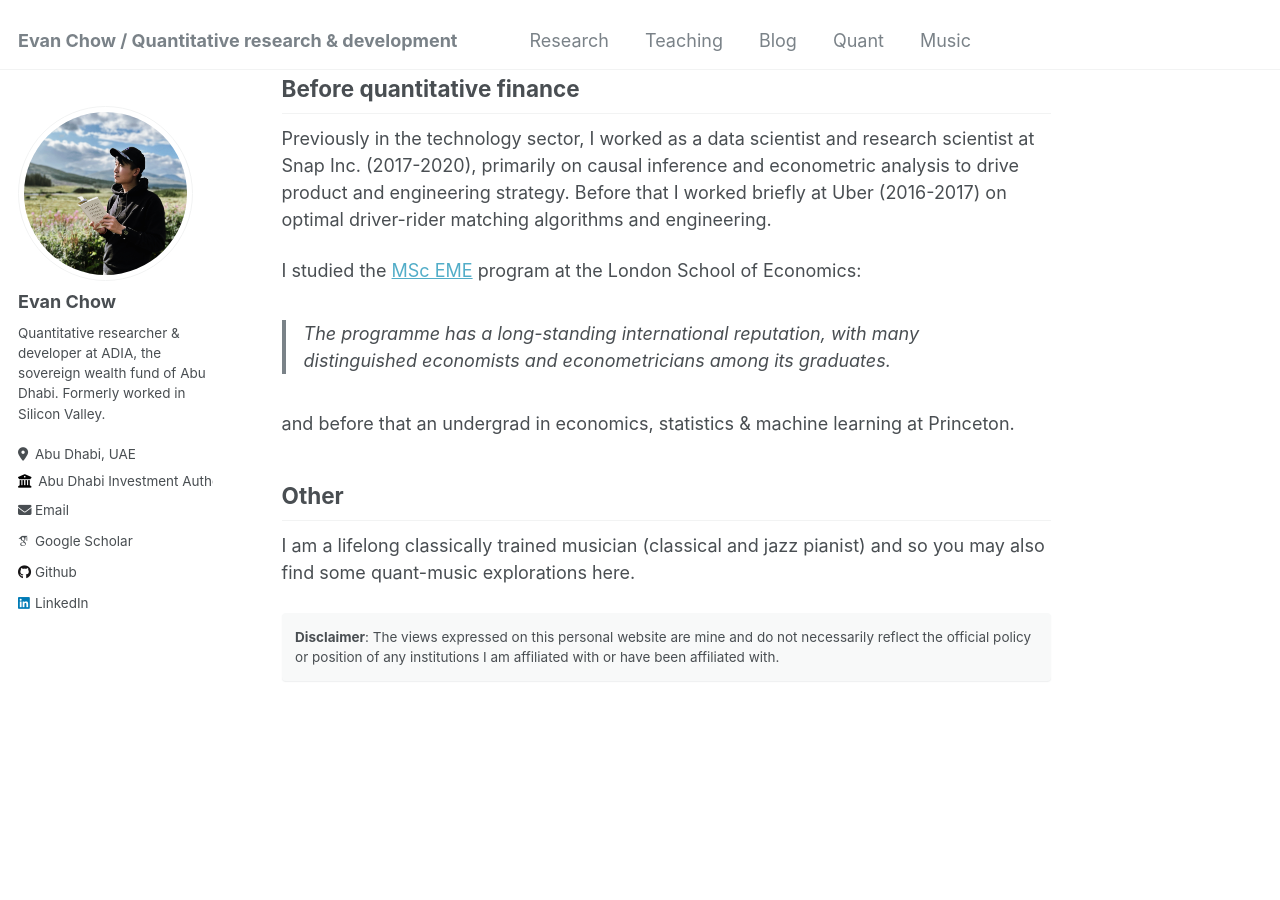
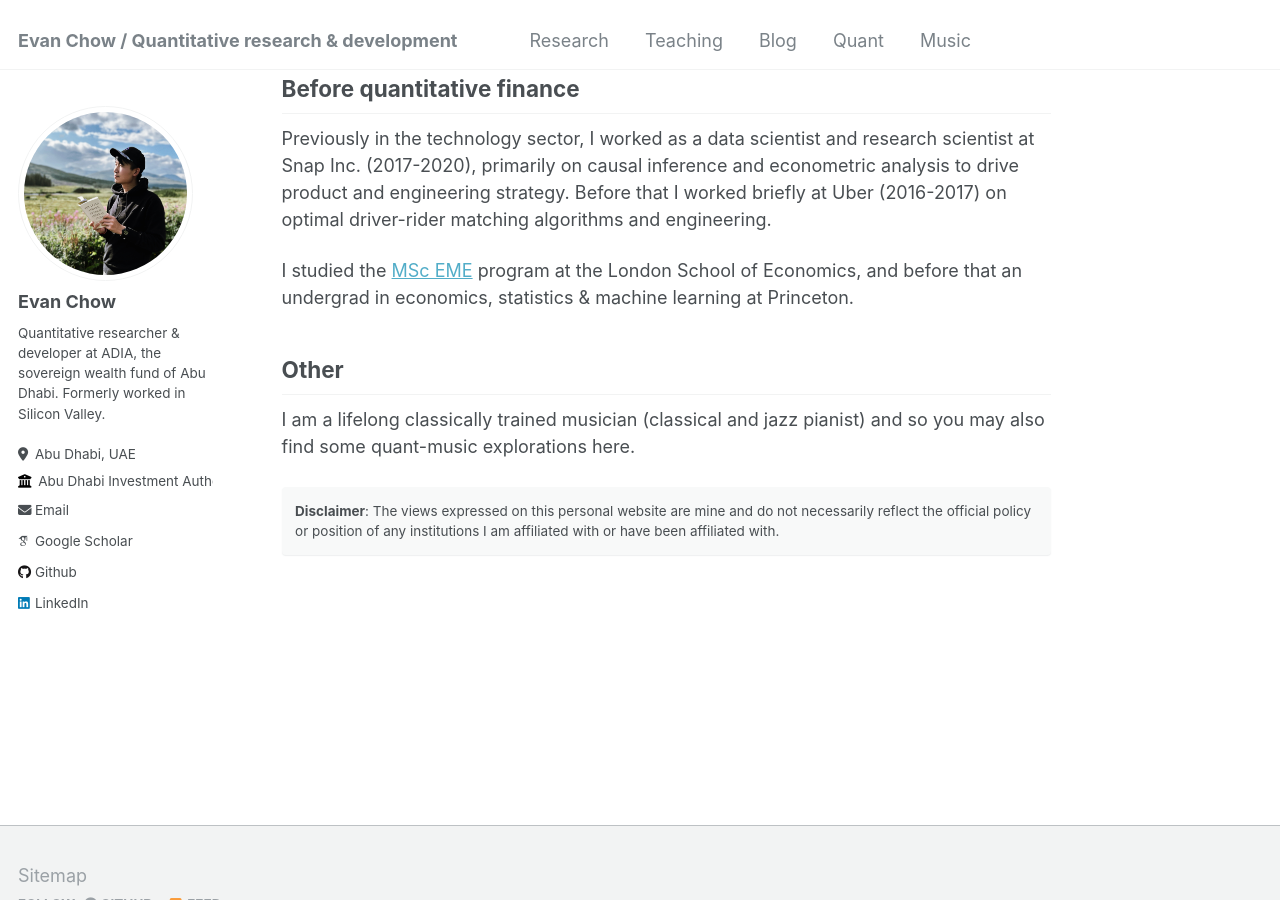
Before and after one commit to evnchw/evnchw.github.io, a Jekyll site: the page built from _pages/about.md, in a window 1280 px wide and 900 px high, scrolled down 988 px. Built offline with Jekyll 4.4.1, drawn with Linux system fonts in a browser that asks for light colours; some web fonts are replaced.

Commit message:
Update about.md

```diff
--- a/_pages/about.md
+++ b/_pages/about.md
@@ -34,11 +34,7 @@ Since my role is within a scientific investing team, I have also run a number of
 
 Previously in the technology sector, I worked as a data scientist and research scientist at Snap Inc. (2017-2020), primarily on causal inference and econometric analysis to drive product and engineering strategy. Before that I worked briefly at Uber (2016-2017) on optimal driver-rider matching algorithms and engineering.
 
-I studied the [MSc EME](https://www.lse.ac.uk/study-at-lse/Graduate/degree-programmes-2024/MSc-Econometrics-and-Mathematical-Economics) program at the London School of Economics:
-
-> The programme has a long-standing international reputation, with many distinguished economists and econometricians among its graduates.
-
-and before that an undergrad in economics, statistics & machine learning at Princeton.
+I studied the [MSc EME](https://www.lse.ac.uk/study-at-lse/Graduate/degree-programmes-2024/MSc-Econometrics-and-Mathematical-Economics) program at the London School of Economics, and before that an undergrad in economics, statistics & machine learning at Princeton.
 
 ## Other
 
```
